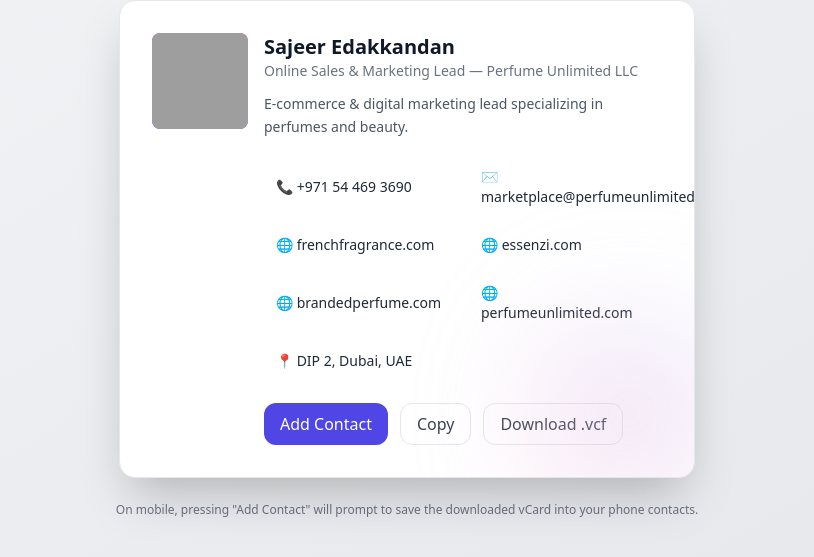
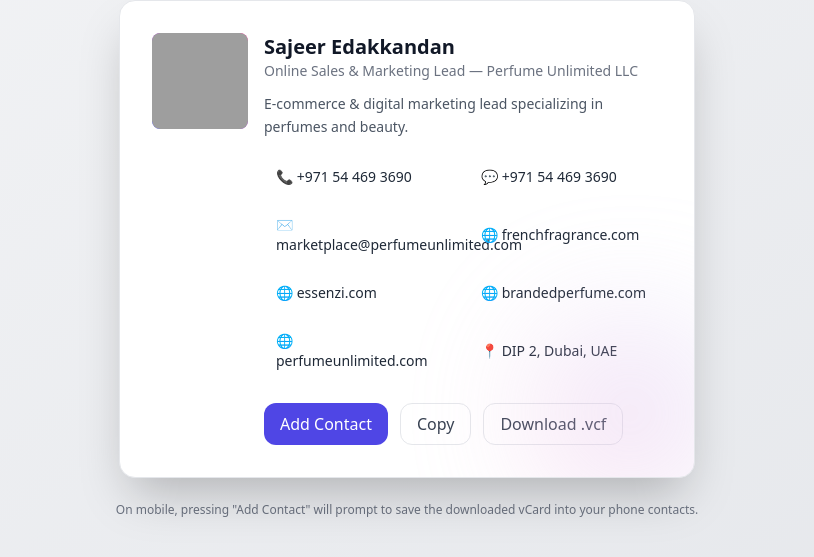
Before and after one commit to sajeereklive/sajeereklive-VCard, a plain HTML site: page index.html in a window 1280 px wide. Shown: the part 171-728 px from the top of the page, without its empty margins (233-1047 px from the left). Drawn offline with nearby package versions, Linux system fonts and the light colour scheme; grey boxes are pictures that could not be loaded.

Commit message:
Update index.html

```diff
--- a/index.html
+++ b/index.html
@@ -49,6 +49,7 @@
             <!-- Contact Links -->
             <div class="mt-5 grid grid-cols-1 sm:grid-cols-2 gap-3 text-sm">
               <a href="tel:+971544693690" class="flex items-center gap-2 py-2 px-3 rounded-md hover:bg-gray-50 dark:hover:bg-gray-700 text-gray-800 dark:text-gray-200">📞 +971 54 469 3690</a>
+            <a href="https://wa.me/971544693690" class="flex items-center gap-2 py-2 px-3 rounded-md hover:bg-gray-50 dark:hover:bg-gray-700 text-gray-800 dark:text-gray-200">💬 +971 54 469 3690</a>
               <a href="mailto:marketplace@perfumeunlimited.com" class="flex items-center gap-2 py-2 px-3 rounded-md hover:bg-gray-50 dark:hover:bg-gray-700 text-gray-800 dark:text-gray-200">✉ marketplace@perfumeunlimited.com</a>
               <a href="https://www.frenchfragrance.com" target="_blank" class="flex items-center gap-2 py-2 px-3 rounded-md hover:bg-gray-50 dark:hover:bg-gray-700 text-gray-800 dark:text-gray-200">🌐 frenchfragrance.com</a>
               <a href="https://www.essenzi.com" target="_blank" class="flex items-center gap-2 py-2 px-3 rounded-md hover:bg-gray-50 dark:hover:bg-gray-700 text-gray-800 dark:text-gray-200">🌐 essenzi.com</a>
```
